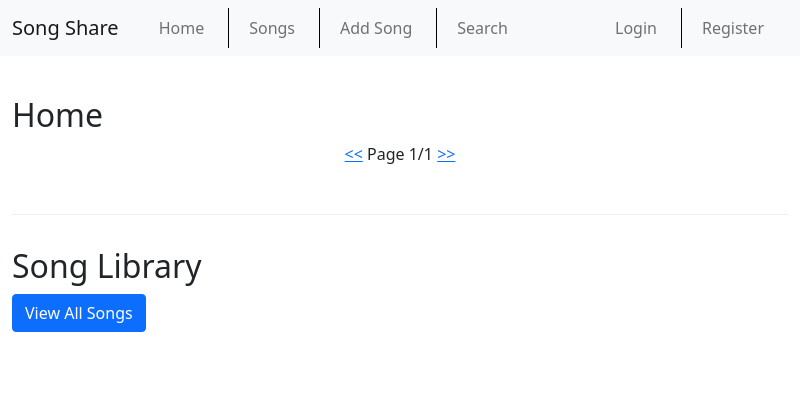
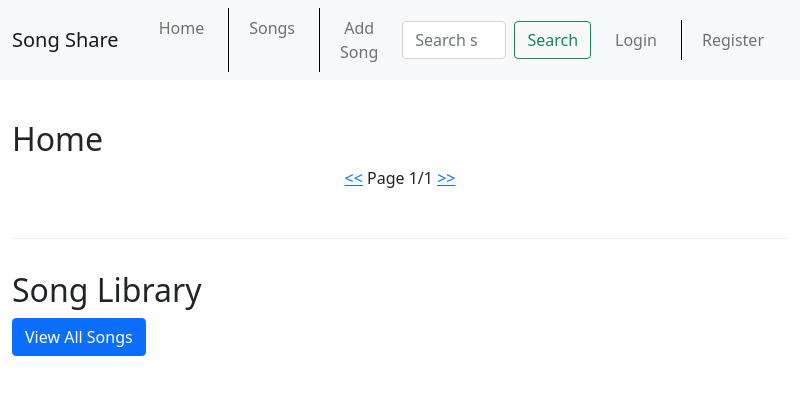
Before and after one commit to kokorohoriuchi/song-sharing, a Flask app: page / in a window 1280 px wide. Shown: the top 395 px of the page, without its empty margins (0-812 px from the left). Run offline with Flask 3, Linux system fonts and the light colour scheme; data that the repository does not hold is empty.

Commit message:
Update layout.html
updated search nav

```diff
--- a/templates/layout.html
+++ b/templates/layout.html
@@ -26,10 +26,11 @@
           <li class="nav-item">
             <a class="nav-link" href="/songs/add">Add Song</a>
           </li>
-          <li class="nav-item">
-            <a class="nav-link" href="/search">Search</a>
-          </li>
         </ul>
+          <form class="d-flex" action="/songs/search" method="GET">
+                <input class="form-control me-2" type="search" name="q" placeholder="Search songs..." aria-label="Search">
+                <button class="btn btn-outline-success" type="submit">Search</button>
+            </form>
         <ul class="navbar-nav">
           {% if session.user_id %}
           <li class="nav-item">
```
